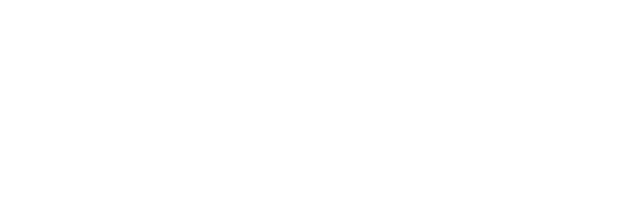
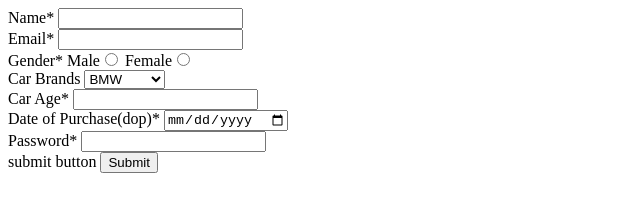
Before and after one commit to acciojob/car-insurance-form-naveen-kk4, a website: page main.html in a window 1280 px wide. Shown: the whole page, without its empty margins (0-640 px from the left). Drawn offline with Linux system fonts and the light colour scheme.

Commit message:
created a submission

```diff
--- a/main.html
+++ b/main.html
@@ -8,6 +8,50 @@
 
 <body>
 	<!-- the entire body must be written by student -->
+	<form method="post" >
+		<div>
+		<label for="name">Name*</label>
+		<input type ="text" id="name" required/>
+		</div>
+
+		<div>
+		<label for="email">Email*</label>
+		<input type ="email" id="email" required/>
+		</div>
+		<div>
+		<label for="gender">Gender*</label>
+		<label for="male">Male</label><input type ="radio" id="male" name = "gender"required/>
+		<label for="female">Female</label><input type ="radio" id="gender" name = "gender"required/>
+		</div>
+		<div>
+			<label for="cars">Car Brands</label>
+			<select id="cars">
+				<option>BMW</option>
+				<option>Audi</option>
+				<option>Mercedez</option>
+			</select>
+		</div>
+		<div>
+		<label for="carage">Car Age*</label>
+		<input type ="number" id="carage" required/>
+		</div>
+		<div>
+		<label for="dop">Date of Purchase(dop)*</label>
+		<input type ="date" id="dop" required/>
+		</div>
+
+		<div>
+		<label for="password">Password*</label>
+		<input type ="password" id="password" required/>
+		</div>
+		<div>
+		<label for="submit">submit button</label>
+
+		<button type ="submit" id="submit">Submit</button>
+		</div>
+
+
+	</form>
     <script type="text/javascript" src="./script.js">
 </script>
 
```
